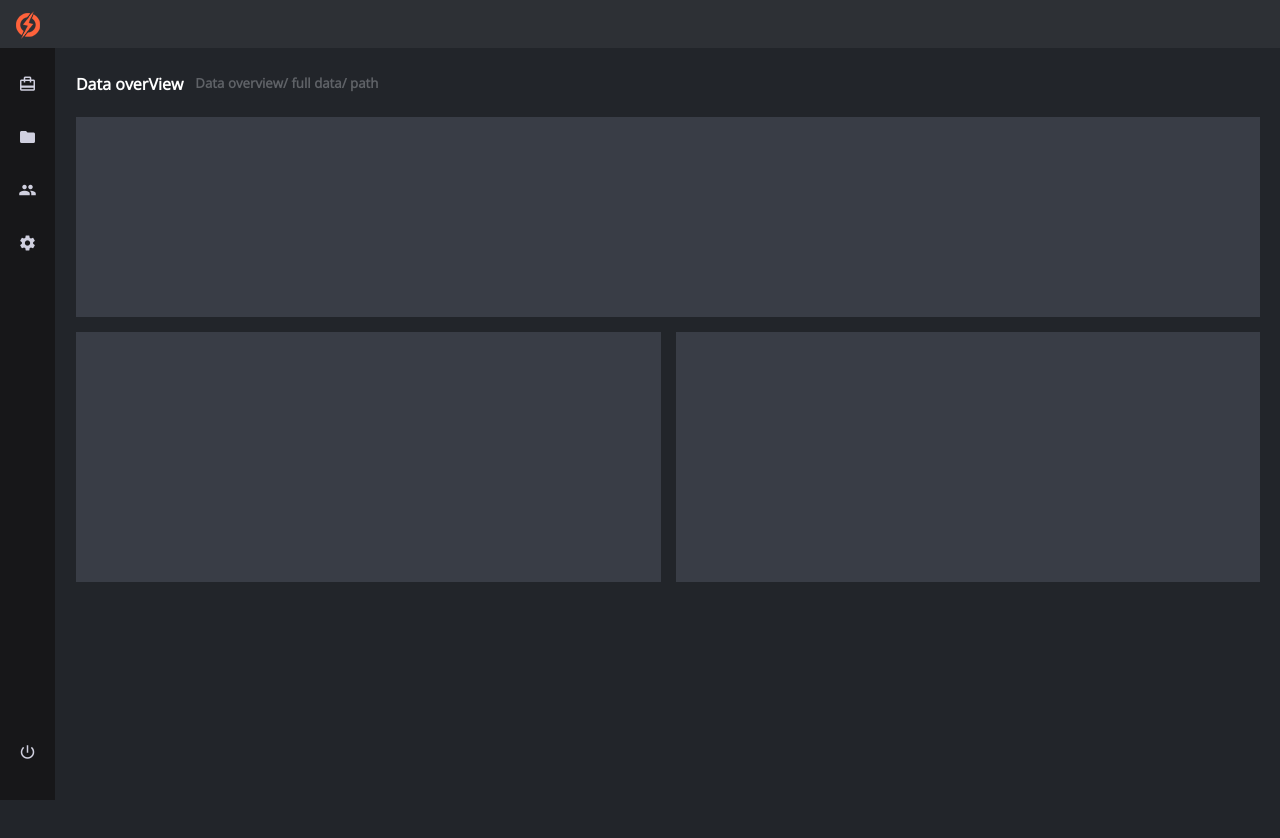
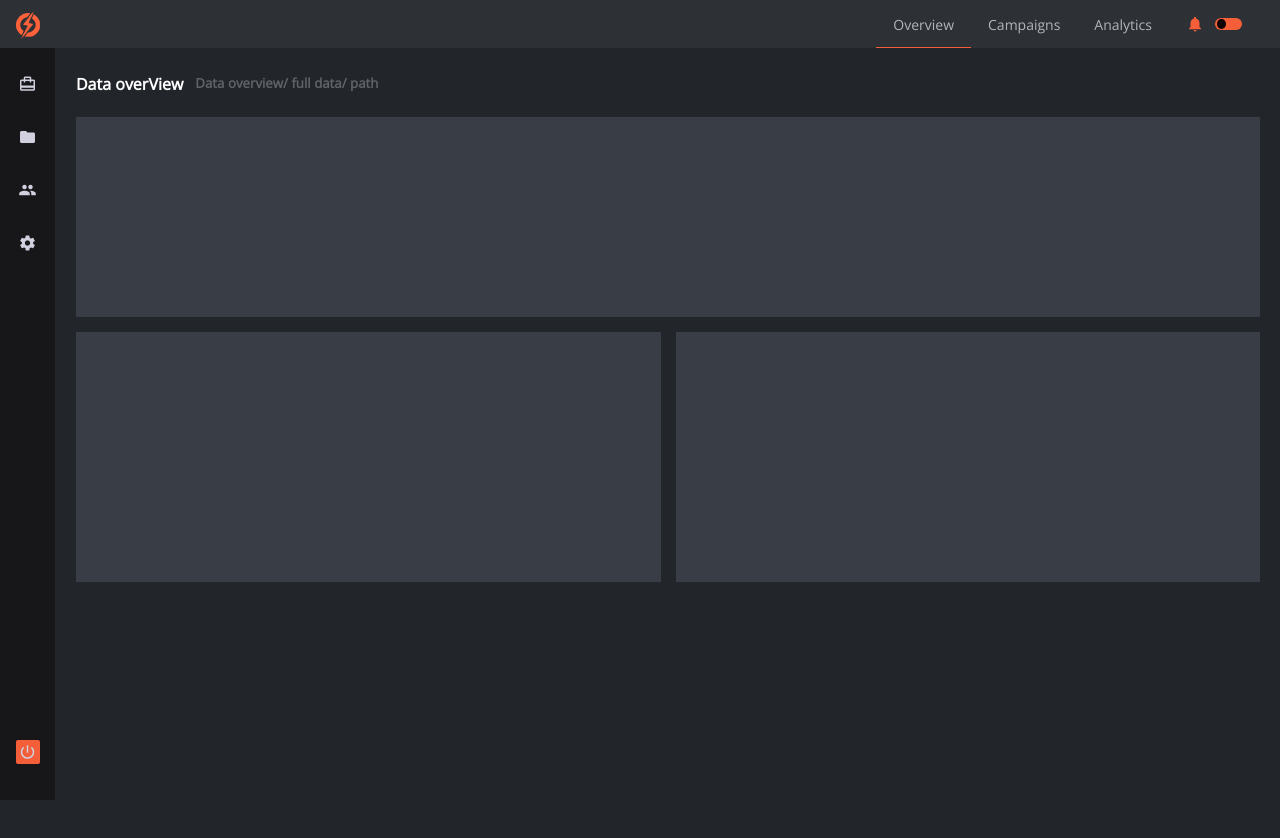
Before and after one commit to neoito-hub/sidebar-plugin-demo, an Angular app: page / in a window 1280 px wide. Shown: the top 838 px of the page. Built offline with nearby package versions, Linux system fonts and the light colour scheme.

Commit message:
Dashboard UI fix

```diff
--- a/src/app/component/sidebar/sidebar.component.html
+++ b/src/app/component/sidebar/sidebar.component.html
@@ -9,13 +9,11 @@
         {{item.icon}}
       </i>
     </li>
-
     <li class="logout">
       <i class="material-icons">
         power_settings_new
       </i>
     </li>
-
   </ul>
 </div>
 <!-- Sidenav end -->
--- a/src/app/component/sidebar/sidebar.component.scss
+++ b/src/app/component/sidebar/sidebar.component.scss
@@ -19,6 +19,11 @@
       bottom: 20px;
       left: 0;
       right: 0;
+      i {
+        background: #f45f39;
+        padding: 3px;
+        border-radius: 2px;
+      }
     }
   }
   li {
@@ -33,4 +38,7 @@
   .toggle-icon img {
     padding: 9px 0px 2px 0px;
   }
+  .active-nav {
+    border-right: 1px solid red;
+  }
 }
--- a/src/app/component/topbar/topbar.component.html
+++ b/src/app/component/topbar/topbar.component.html
@@ -1,2 +1,16 @@
 <div class="t-bar">
+  <div class="t-list">
+    <ul>
+      <li class="active-link">Overview</li>
+      <li>Campaigns</li>
+      <li>Analytics</li>
+    </ul>
+    <i class="material-icons">
+      notifications
+    </i>
+    <label class="switch">
+      <input type="checkbox">
+      <span class="slider round"></span>
+    </label>
+  </div>
 </div>
--- a/src/app/component/topbar/topbar.component.scss
+++ b/src/app/component/topbar/topbar.component.scss
@@ -1,7 +1,79 @@
 .t-bar {
   background: #2d3035;
   height: 48px;
-  // box-shadow: 0 2px 4px rgba(0, 0, 0, 0.5);
   position: fixed;
   width: 100%;
+  .t-list {
+    display: flex;
+    justify-content: flex-end;
+    margin-right: 21px;
+    ul {
+      margin: 0px;
+      float: right;
+      li {
+        float: left;
+        list-style: none;
+        color: #b2b5b9;
+        font-size: 14px;
+        padding: 15px 17px 13px 17px;
+        cursor: pointer;
+      }
+      .active-link {
+        border-bottom: 1.4px solid #f45f39;
+      }
+    }
+    i {
+      color: #f45f39;
+      padding: 15px 0px 13px 17px;
+      font-size: 18px;
+    }
+    .switch {
+      position: relative;
+      display: inline-block;
+      width: 27px;
+      height: 12px;
+      margin: 18px 17px 13px 11px;
+    }
+    .switch input {
+      display: none;
+    }
+    .slider {
+      position: absolute;
+      cursor: pointer;
+      top: 0;
+      left: 0;
+      right: 0;
+      bottom: 0;
+      background-color: #f45f39;
+      -webkit-transition: 0.4s;
+      transition: 0.4s;
+    }
+    .slider:before {
+      position: absolute;
+      content: '';
+      height: 10px;
+      width: 9px;
+      left: 2px;
+      bottom: 1px;
+      background: #100100;
+      transition: 0.4s;
+    }
+    input:checked + .slider {
+      background-color: #f45f39;
+    }
+    input:focus + .slider {
+      box-shadow: 0 0 1px #f45f39;
+    }
+    input:checked + .slider:before {
+      -webkit-transform: translateX(26px);
+      -ms-transform: translateX(26px);
+      transform: translateX(14px);
+    }
+    .slider.round {
+      border-radius: 34px;
+    }
+    .slider.round:before {
+      border-radius: 50%;
+    }
+  }
 }
```
